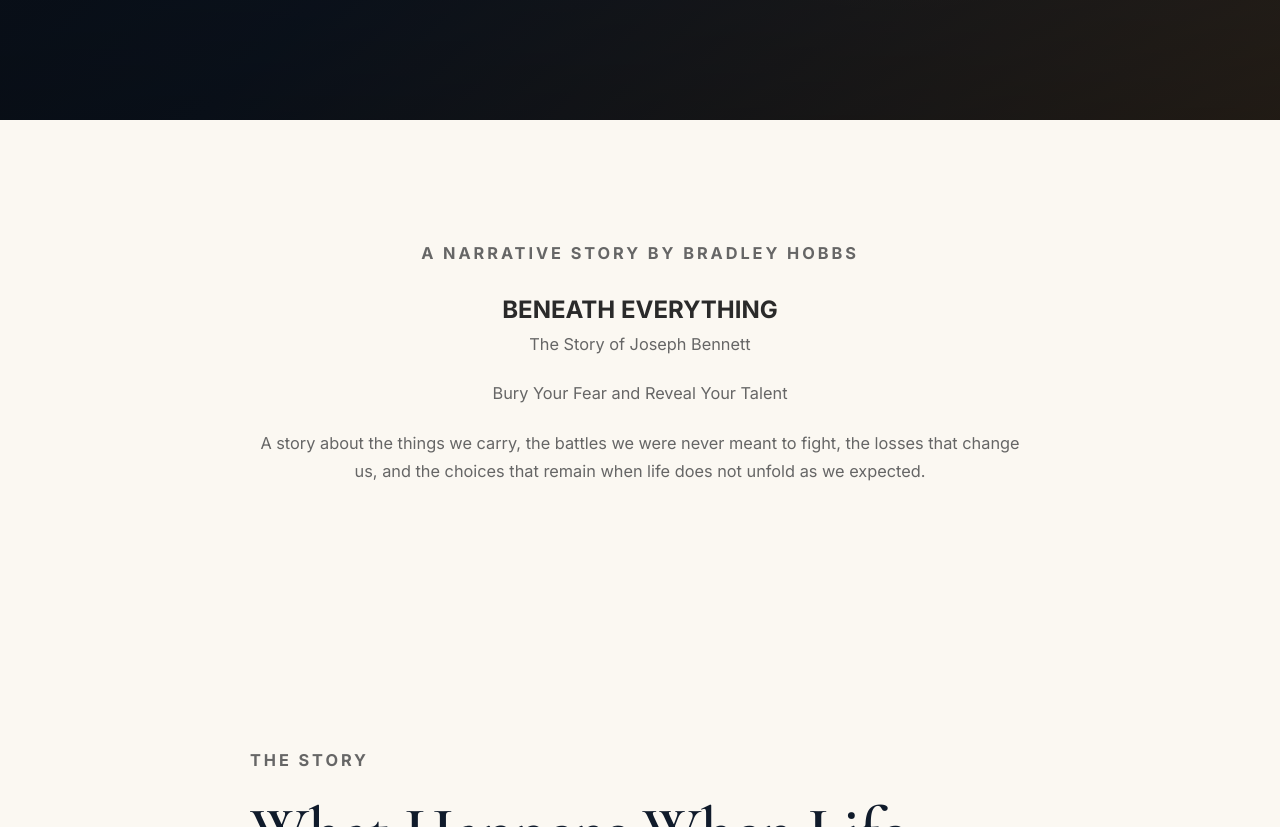
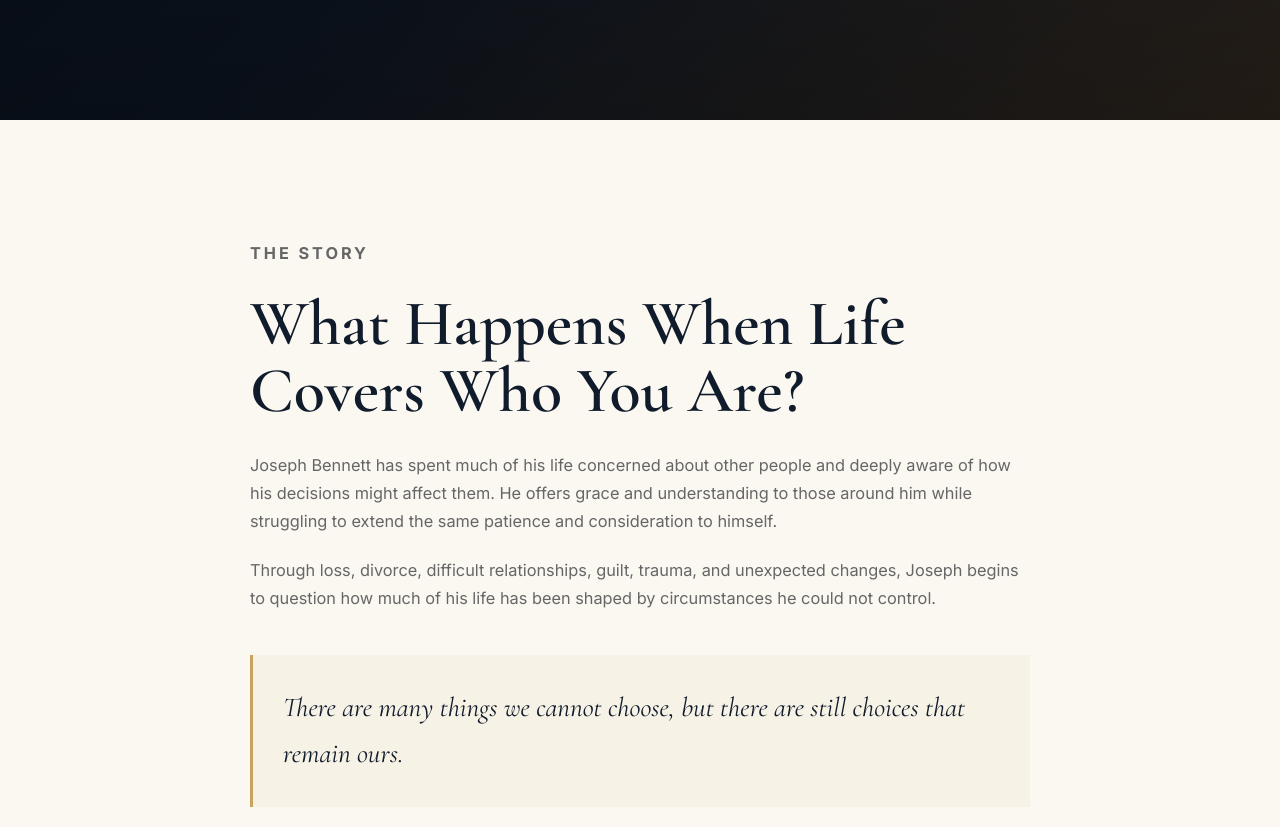
Before and after one commit to brad-hobbswd/beneath-everything, a plain HTML site: page index.html in a window 1280 px wide. Shown: the part 680-1507 px from the top of the page. Drawn offline with nearby package versions, Linux system fonts and the light colour scheme.

Commit message:
Delete book introduction section from index.html
Removed the book introduction section from the HTML.

```diff
--- a/index.html
+++ b/index.html
@@ -128,42 +128,6 @@
       <div class="hero-overlay"></div>
 
     </section>
-
-
-    <!-- ======================================================
-         BOOK INTRODUCTION
-    ======================================================= -->
-
-    <section class="section section-book-introduction">
-
-      <div class="content-container narrow center">
-
-        <p class="section-eyebrow">
-          A Narrative Story by Bradley Hobbs
-        </p>
-
-        <h1 class="book-title">
-          BENEATH EVERYTHING
-        </h1>
-
-        <p class="book-subtitle">
-          The Story of Joseph Bennett
-        </p>
-
-        <div class="book-divider"></div>
-
-        <p class="book-message">
-          Bury Your Fear and Reveal Your Talent
-        </p>
-
-        <p class="book-description">
-          A story about the things we carry, the battles we were never meant to fight, the losses that change us, and the choices that remain when life does not unfold as we expected.
-        </p>
-
-      </div>
-
-    </section>
-
 
     <!-- ======================================================
          STORY
```
